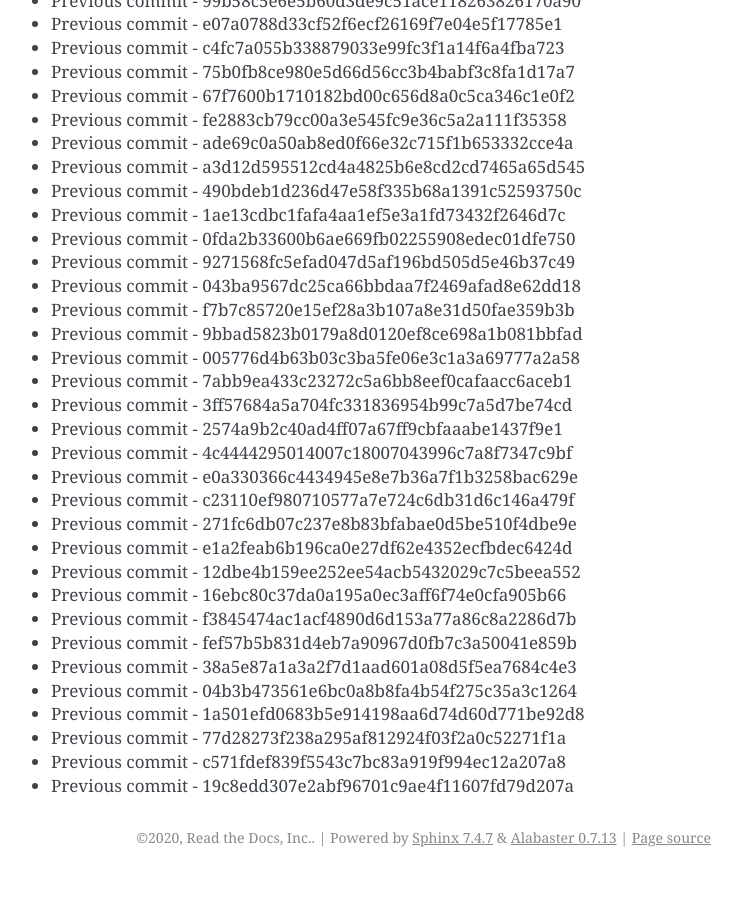
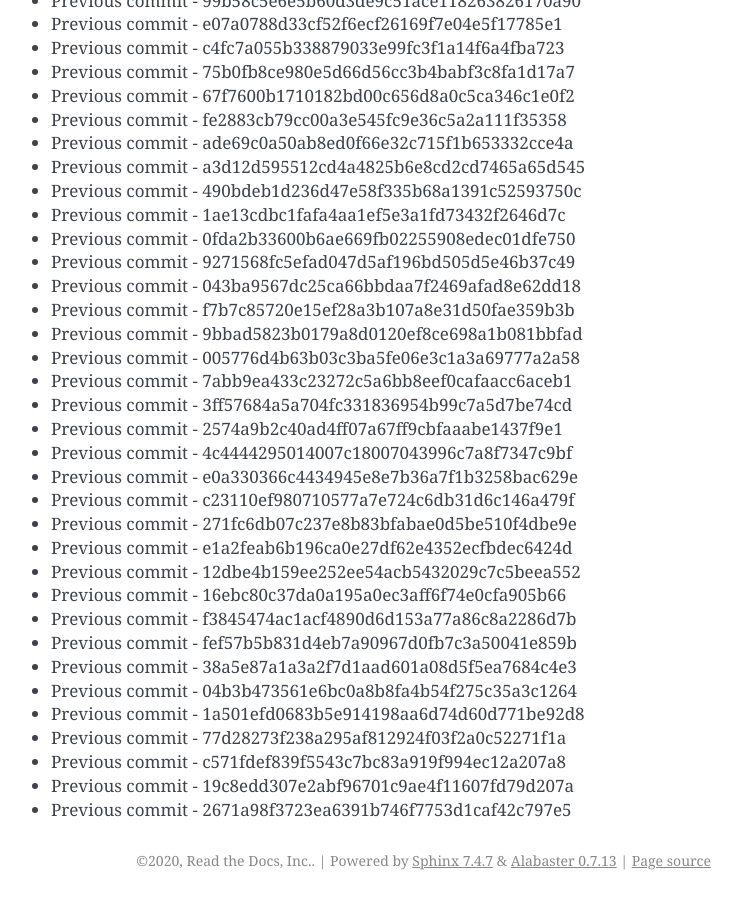
Before and after one commit to readthedocs/rtd-git-stresstest, a Sphinx documentation site: the page built from docs/updates.rst, in a window 1280 px wide and 900 px high, scrolled down 88751 px. Shown: the whole window, without its empty margins (399-1141 px from the left). Built offline with Sphinx 7.4.7, drawn with Linux system fonts in a browser that asks for light colours; before the commit the page ends 89628 px from its top, so only the background shows below that.

Commit message:
Generating commit from previous: 2671a98f3723ea6391b746f7753d1caf42c797e5

```diff
--- a/docs/updates.rst
+++ b/docs/updates.rst
@@ -3761,3 +3761,4 @@ It can be tested for any performance characteristics.
 * Previous commit - 77d28273f238a295af812924f03f2a0c52271f1a
 * Previous commit - c571fdef839f5543c7bc83a919f994ec12a207a8
 * Previous commit - 19c8edd307e2abf96701c9ae4f11607fd79d207a
+* Previous commit - 2671a98f3723ea6391b746f7753d1caf42c797e5
```
